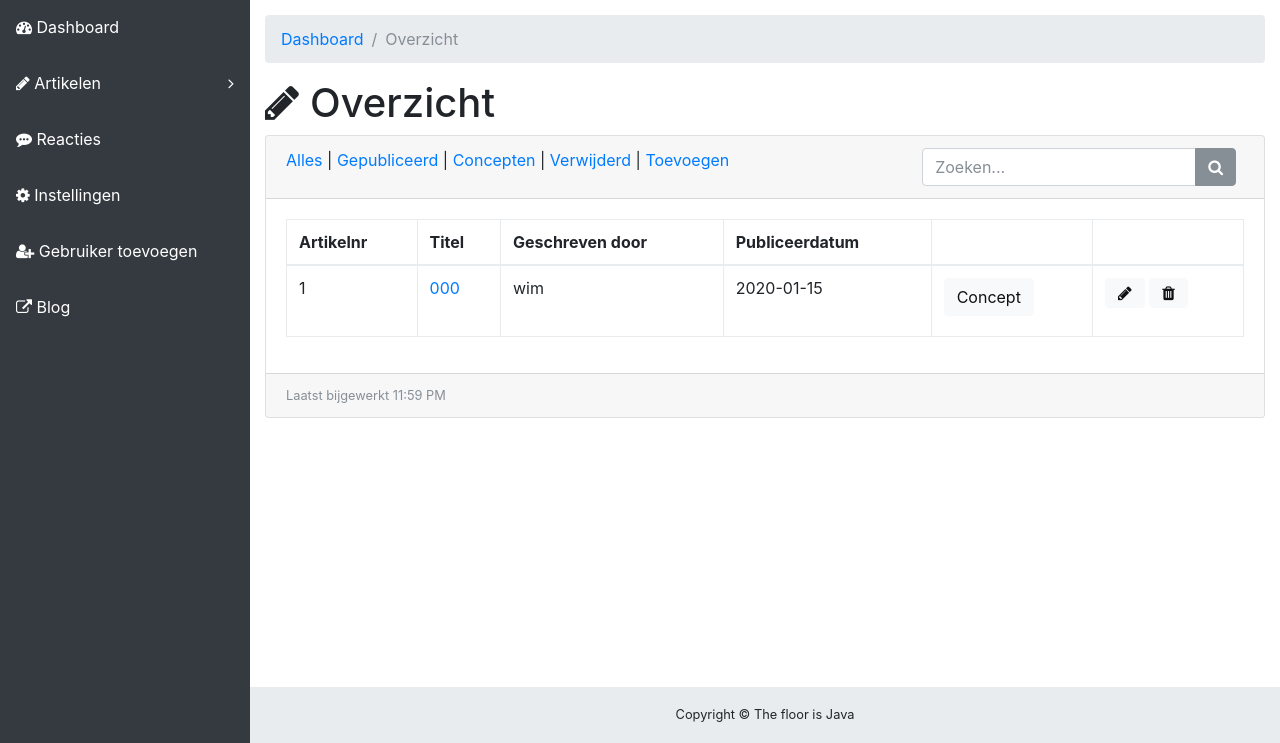
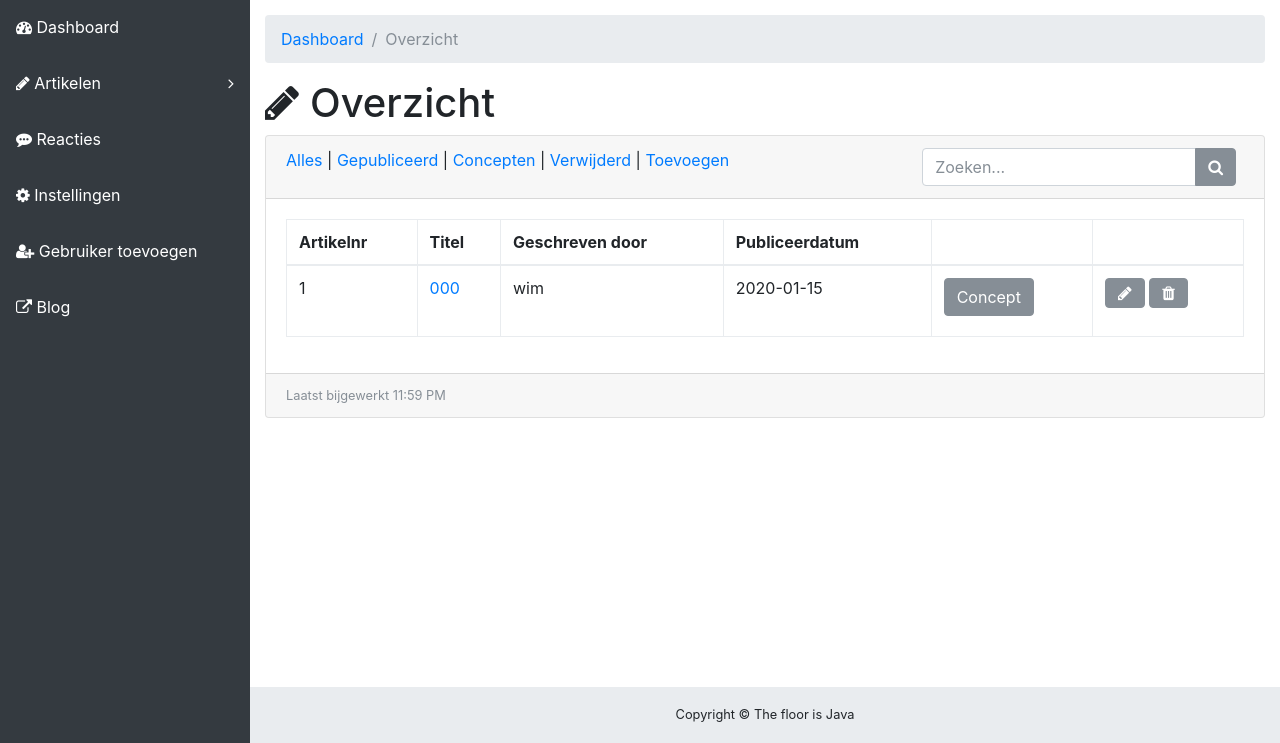
Before and after one commit to HofmanErik/KBS-project, a PHP site: page /admin/overzicht.php in a window 1280 px wide. Shown: the part 57-800 px from the top of the page. Run offline with PHP 8.4, Linux system fonts and the light colour scheme; the visitor is signed in with stand-in values (Sample User, id 1); data comes from the database, SQL or seed files in the repository; tables that the repository leaves empty hold one stand-in row (values such as "Sample post"); some libraries are stand-ins or nearby versions.

Commit message:
btns veranderd

```diff
--- a/Blog/admin/artikelbewerk.php
+++ b/Blog/admin/artikelbewerk.php
@@ -97,8 +97,8 @@
     <br>
 
   <div class="col-md-12">
-    <input type="submit" name="publiceren" value="Posten">
-    <input type="submit" name="concept" value="Draft">
+    <button class="btn btn-secondary" type="submit" name="publiceren" value="Posten">Opslaan</button>
+    <button class="btn btn-secondary" type="submit" name="concept" value="Draft">Concept</button>
     <!-- DOET HET NOG NIET!-->
     <!--<input type="submit" name="Opslaan" value="Opslaan"><br><br>-->
   </div>
--- a/Blog/admin/concepten.php
+++ b/Blog/admin/concepten.php
@@ -87,12 +87,12 @@
                                                     <td><a href="#">'.$row['titel'].'</a></td>
                                                     <td>'.$row['voornaam'].'</td>
                                                     <td>'.$row['datum'].'</td>
-                                                    <td><input type="submit" class="btn btn-light" name="publiceer_concept" value="Publiceer"></td>
+                                                    <td><input type="submit" class="btn btn-secondary" name="publiceer_concept" value="Publiceer"></td>
                                                         <input type="hidden" name="nummer" value="'.$row['artikelnr'].'">
                                                     <td>
-                                                        <button type="submit" class="btn btn-light" name="bewerk" value="bewerken" formaction="artikelbewerk.php" title="Bewerken"><i class="fa fa-pencil"></i>
+                                                        <button type="submit" class="btn btn-secondary" name="bewerk" value="bewerken" formaction="artikelbewerk.php" title="Bewerken"><i class="fa fa-pencil"></i>
                                                         </button>
-                                                        <button type="submit" class="btn btn-light" name="verwijder_concept" value="Verwijder" title="Verwijderen"><i class="fa fa-trash"></i>
+                                                        <button type="submit" class="btn btn-secondary" name="verwijder_concept" value="Verwijder" title="Verwijderen"><i class="fa fa-trash"></i>
                                                         </button>
                                                     </td>
                                                     <td>'.$row["status"].'</td>
--- a/Blog/admin/gepubliceerd.php
+++ b/Blog/admin/gepubliceerd.php
@@ -87,12 +87,12 @@
                                 <td><a href="#">'.$row['titel'].'</a></td>
                                 <td>'.$row['voornaam'].'</td>
                                 <td>'.$row['datum'].'</td>
-                                <td><input type="submit" class="btn btn-light" name="concept" value="Concept"></input></td>
+                                <td><input type="submit" class="btn btn-secondary" name="concept" value="Concept"></input></td>
                                   <input type="hidden" name="nummer" value="'.$row['artikelnr'].'"<input>
                                 <td>
-                                  <button type="submit" class="btn btn-light" name="bewerk" value="bewerken" formaction="artikelbewerk.php" title="Bewerken"><i class="fa fa-pencil"></i>
+                                  <button type="submit" class="btn btn-secondary" name="bewerk" value="bewerken" formaction="artikelbewerk.php" title="Bewerken"><i class="fa fa-pencil"></i>
                                   </button>
-                                  <button type="submit" class="btn btn-light" name="verwijder_gepubliceerd" value="Verwijder" title="Verwijderen"><i class="fa fa-trash"></i>
+                                  <button type="submit" class="btn btn-secondary" name="verwijder_gepubliceerd" value="Verwijder" title="Verwijderen"><i class="fa fa-trash"></i>
                                   </button>
                                 </td>
                         </form>
--- a/Blog/admin/overzicht.php
+++ b/Blog/admin/overzicht.php
@@ -108,7 +108,7 @@
                                 }
                               }
                               </script>
-                              <button type="submit" class="btn btn-light" name="publiceer" value="Publiceer" onclick="return myFunctionPubliceren()"> Publiceer </button>
+                              <button type="submit" class="btn btn-secondary" name="publiceer" value="Publiceer" onclick="return myFunctionPubliceren()"> Publiceer </button>
                           </label>
                         </td>');
                   } elseif($row['status']==1) {
@@ -125,13 +125,13 @@
                               }
                             }
                             </script>
-                            <button type="submit" class="btn btn-light" name="depubliceer" value="Concept" onclick="return myFunctionConcept()"> Concept </button>
+                            <button type="submit" class="btn btn-secondary" name="depubliceer" value="Concept" onclick="return myFunctionConcept()"> Concept </button>
                             </label>
                           </td>');
                   };
                   print('
                         <td>
-                          <button type="submit" class="btn btn-light" name="bewerk" value="Bewerken" formaction="artikelbewerk.php" title="Bewerken" >
+                          <button type="submit" class="btn btn-secondary" name="bewerk" value="Bewerken" formaction="artikelbewerk.php" title="Bewerken" >
                               <i class="fa fa-pencil"></i>
                             </button>
 
@@ -146,7 +146,7 @@
                               }
                             }
                             </script>
-                            <button type="submit" class="btn btn-light" name="verwijder" value="Verwijder" title="Verwijderen" onclick=" return myFunctionVerwijderen()">
+                            <button type="submit" class="btn btn-secondary" name="verwijder" value="Verwijder" title="Verwijderen" onclick=" return myFunctionVerwijderen()">
                               <i class="fa fa-trash"></i>
                             </button>
                         </td>
--- a/Blog/admin/toevoegen.php
+++ b/Blog/admin/toevoegen.php
@@ -66,8 +66,8 @@
                 return false;
               }
             }
-</script>
-            <input type="submit" name="Publiceren" value="Publiceren" onclick="return myFunctionPubliceren()">
+</script><br>
+            <button class="btn btn-secondary" type="submit" name="Publiceren" value="Publiceren" onclick="return myFunctionPubliceren()">Publiceren</button>
             <!--Pop-up voor opslaan -->
             <script>
             function myFunctionOpslaan()
@@ -80,7 +80,7 @@
             }
             }
             </script>
-            <input type="submit" name="Opslaan" value="Opslaan" onclick="return myFunctionOpslaan()"><br><br>
+            <button class="btn btn-secondary" name="Opslaan" value="Opslaan" onclick="return myFunctionOpslaan()">Opslaan</button><br><br>
 
           </div>
           </form>
--- a/Blog/admin/verwijderd.php
+++ b/Blog/admin/verwijderd.php
@@ -88,10 +88,10 @@
                           <td>'.$row['datum'].'
                             <input type="hidden" name="nummer" value="'.$row['artikelnr'].'"></td>
                           <td>
-                            <button type="submit" class="btn btn-light" name="terugzetten" value="Terugzetten" title="Verplaatsen naar concepten">
+                            <button type="submit" class="btn btn-secondary" name="terugzetten" value="Terugzetten" title="Verplaatsen naar concepten">
                                 <i class="fa fa-undo"></i>
                             </button>
-                            <button type="submit" class="btn btn-light" name="def_verwijder" value="Verwijder" title="Definitief verwijderen">
+                            <button type="submit" class="btn btn-secondary" name="def_verwijder" value="Verwijder" title="Definitief verwijderen">
                               <i class="fa fa-trash"></i>
                             </button>
                           </td>
```
